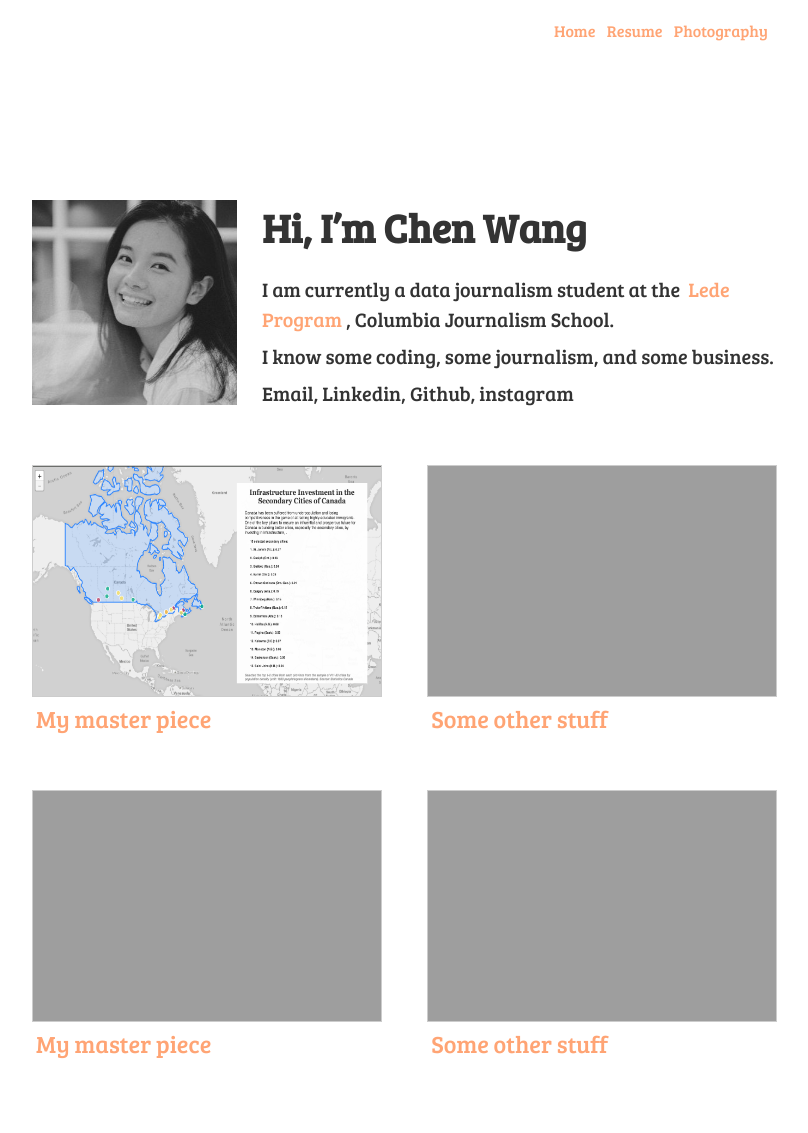
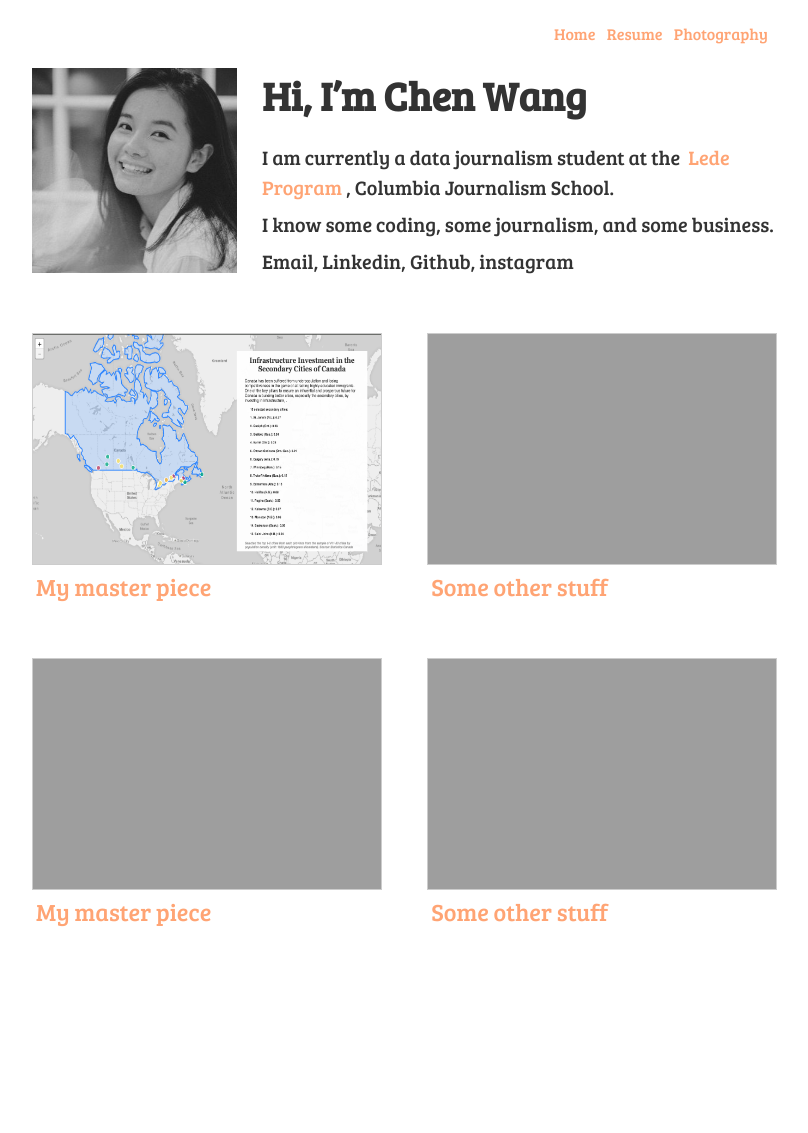
Before and after one commit to hichenwang/Data_Studio_Projects, a Jekyll site: the page built from docs/index.md, in a window 1280 px wide. Shown: the whole page, without its empty margins (233-1041 px from the left). Built offline with Jekyll 4.4.1, drawn with Linux system fonts in a browser that asks for light colours; after the commit the page ends 1001 px from its top, so only the background shows below that.

Commit message:
website update

```diff
--- a/docs/_layouts/default.html
+++ b/docs/_layouts/default.html
@@ -8,8 +8,6 @@
 <body>
   <div class="container">
     {% include topnav.html %}
-  </div>
-  <div class="container">
     {{ content }}
   </div>
 
--- a/docs/assets/css/main.css
+++ b/docs/assets/css/main.css
@@ -8,6 +8,7 @@
   position: relative;
 }
 
+/*
 .container:first-of-type {
   width: 750px;
   color: #333;
@@ -17,6 +18,7 @@
   font-family: 'Bree Serif', serif;
   position: relative;
 }
+ */
 
 #nav {
   position: absolute;
@@ -24,6 +26,7 @@
   right: 10px;
   text-align: right;
   width: 100%;
+  margin: 5px 0 10px 0;
 }
 
 h1 {
```
